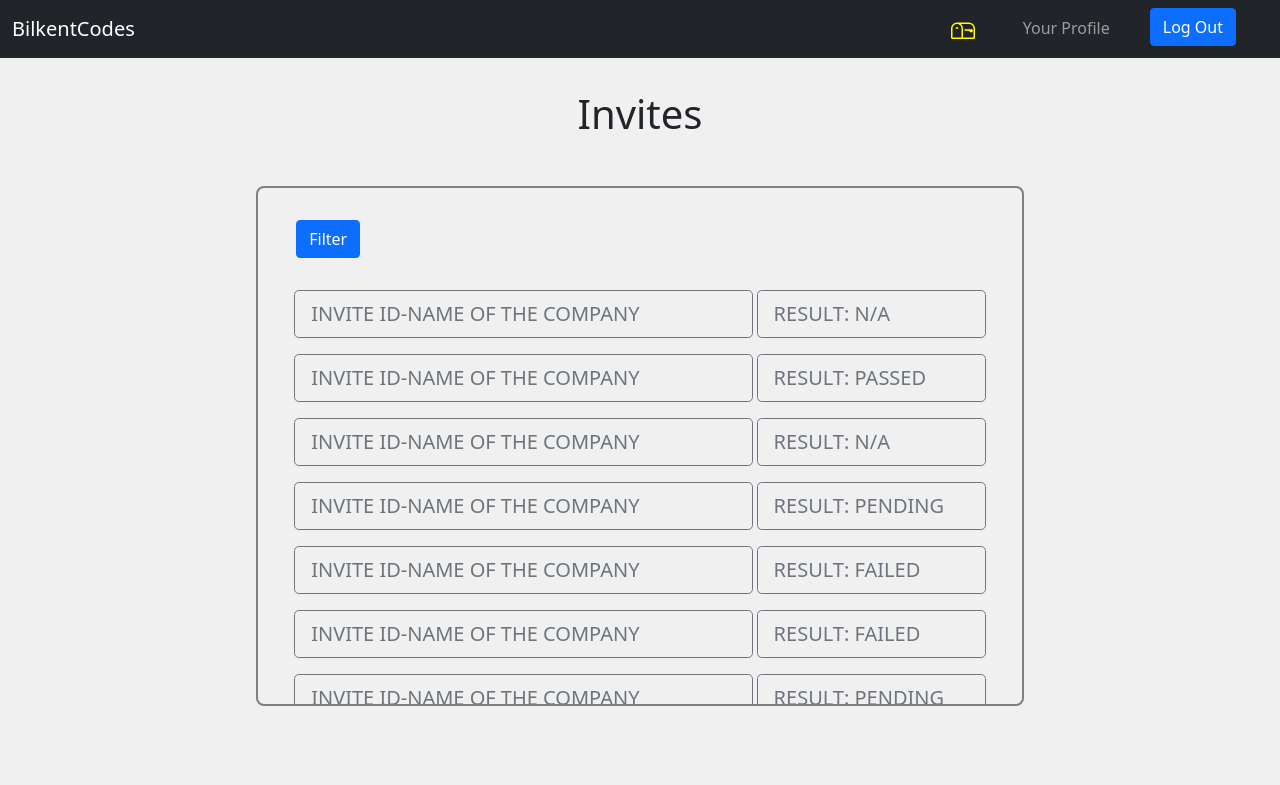
After one commit to CS353-Group15/CS353-Group15.github.io, a PHP site: page /userAllInvites.php in a window 1280 px wide. The commit adds this page. Shown: the top 785 px of the page. Run offline with PHP 8.4, Linux system fonts and the light colour scheme.

Commit message:
Added all invites page for company & user

```diff
--- a/src/CSS/style.css
+++ b/src/CSS/style.css
@@ -712,3 +712,80 @@ a:hover {
 }
 
 /* END OF NEW ANNOUNCEMENT*/
+
+/* USER ALL INVITES */
+.user-all-invites-content::-webkit-scrollbar {
+  display: none;
+}
+
+.user-all-invites-content {
+  width: 100%;
+  max-height: 520px;
+  border: gray 2px solid;
+  border-radius: 8px;
+  display: flex;
+  flex-direction: column;
+  justify-content: space-between;
+  align-items: center;
+  overflow-y: scroll;
+  padding-top: 16px;
+}
+
+.user-all-invites-content-top {
+  width: 90%;
+  margin-bottom: 32px;
+  margin-top: 16px;
+  display: flex;
+  flex-direction: column;
+  align-items: self-start;
+}
+
+.user-all-invites-content-bottom::-webkit-scrollbar {
+  display: none;
+}
+
+.user-all-invites-content-bottom {
+  max-height: 512px;
+  width: 100%;
+  display: flex;
+  flex-direction: column;
+  align-items: center;
+  overflow-y: scroll;
+}
+
+.user-all-invites-content-bottom-links-box {
+  width: 100%;
+  display: flex;
+  justify-content: center;
+}
+
+.user-all-invites-content-bottom-links {
+  width: 60%;
+  text-align: left;
+  margin-bottom: 16px;
+  white-space: nowrap;
+  overflow: hidden;
+  text-overflow: ellipsis;
+  margin-right: 2px;
+}
+
+.user-all-invites-content-bottom-links-res {
+  width: 30%;
+  text-align: left;
+  margin-bottom: 16px;
+  white-space: nowrap;
+  overflow: hidden;
+  text-overflow: ellipsis;
+  margin-left: 2px;
+}
+
+.user-all-invites-content-footer {
+  width: 90%;
+  margin-bottom: 32px;
+  margin-top: 16px;
+  display: flex;
+  flex-direction: column;
+  align-items: self-end;
+}
+
+/* END OF USER ALL INVITES */
--- /dev/null
+++ b/src/userAllInvites.php
@@ -0,0 +1,104 @@
+<?php
+?>
+<!DOCTYPE html>
+<html lang="en">
+
+<head>
+  <meta charset="UTF-8">
+  <meta http-equiv="X-UA-Compatible" content="IE=edge">
+  <meta name="viewport" content="width=device-width, initial-scale=1.0">
+  <title>BilkentCodes</title>
+  <link href="https://cdn.jsdelivr.net/npm/bootstrap@5.1.3/dist/css/bootstrap.min.css" rel="stylesheet" integrity="sha384-1BmE4kWBq78iYhFldvKuhfTAU6auU8tT94WrHftjDbrCEXSU1oBoqyl2QvZ6jIW3" crossorigin="anonymous">
+  <link rel="stylesheet" href="CSS/style.css">
+
+  <script>
+    // TODO
+  </script>
+</head>
+
+<body>
+  <nav class="navbar navbar-expand-lg navbar-dark bg-dark">
+    <div class="container-fluid">
+      <div class="navbar-brand">BilkentCodes</div>
+      <button class="navbar-toggler" type="button" data-bs-toggle="collapse" data-bstarget="#navbarSupportedContent" aria-controls="navbarSupportedContent" aria-expanded="false" aria-label="Toggle navigation">
+        <span class="navbar-toggler-icon"></span>
+      </button>
+      <div class="collapse navbar-collapse justify-content-end" id="navbarSupportedContent">
+        <ul class="navbar-nav">
+          <li class="nav-item nav-links">
+            <a class="nav-link" href="#">
+              <svg xmlns="http://www.w3.org/2000/svg" width="24" height="24" fill="yellow" class="bi bi-mailbox" viewBox="0 0 16 16">
+                <path d="M4 4a3 3 0 0 0-3 3v6h6V7a3 3 0 0 0-3-3zm0-1h8a4 4 0 0 1 4 4v6a1 1 0 0 1-1 1H1a1 1 0 0 1-1-1V7a4 4 0 0 1 4-4zm2.646 1A3.99 3.99 0 0 1 8 7v6h7V7a3 3 0 0 0-3-3H6.646z" />
+                <path d="M11.793 8.5H9v-1h5a.5.5 0 0 1 .5.5v1a.5.5 0 0 1-.5.5h-1a.5.5 0 0 1-.354-.146l-.853-.854zM5 7c0 .552-.448 0-1 0s-1 .552-1 0a1 1 0 0 1 2 0z" />
+              </svg>
+            </a>
+          </li>
+          <li class="nav-item nav-links">
+            <a class="nav-link" href="userProfile.php">Your Profile</a>
+          </li>
+          <li class="nav-item nav-links">
+            <form action="userHomePage.php" method="POST" id="logout">
+              <div>
+                <button class="btn btn-primary btn-large" type="submit" name="logout">Log Out</button>
+              </div>
+            </form>
+          </li>
+        </ul>
+      </div>
+    </div>
+  </nav>
+
+  <div class="user-old-submission">
+    <div class="user-old-submission-header">
+      <h1 class="user-old-submission-header-top" title="Scroll down to see more">
+        Invites
+      </h1>
+    </div>
+    <div class="user-all-invites-content">
+      <div class="user-all-invites-content-top">
+        <button class="btn btn-primary ">Filter</button>
+      </div>
+      <div class="user-all-invites-content-bottom">
+        <!-- EXAMPLE -->
+        <div class="user-all-invites-content-bottom-links-box">
+          <a href="#" class="btn btn-outline-secondary btn-lg user-all-invites-content-bottom-links">INVITE ID-NAME OF THE COMPANY</a>
+          <a href="#" class="btn btn-outline-secondary btn-lg user-all-invites-content-bottom-links-res">RESULT: N/A</a>
+        </div>
+        <div class="user-all-invites-content-bottom-links-box">
+          <a href="#" class="btn btn-outline-secondary btn-lg user-all-invites-content-bottom-links">INVITE ID-NAME OF THE COMPANY</a>
+          <a href="#" class="btn btn-outline-secondary btn-lg user-all-invites-content-bottom-links-res">RESULT: PASSED</a>
+        </div>
+        <div class="user-all-invites-content-bottom-links-box">
+          <a href="#" class="btn btn-outline-secondary btn-lg user-all-invites-content-bottom-links">INVITE ID-NAME OF THE COMPANY</a>
+          <a href="#" class="btn btn-outline-secondary btn-lg user-all-invites-content-bottom-links-res">RESULT: N/A</a>
+        </div>
+        <div class="user-all-invites-content-bottom-links-box">
+          <a href="#" class="btn btn-outline-secondary btn-lg user-all-invites-content-bottom-links">INVITE ID-NAME OF THE COMPANY</a>
+          <a href="#" class="btn btn-outline-secondary btn-lg user-all-invites-content-bottom-links-res">RESULT: PENDING</a>
+        </div>
+        <div class="user-all-invites-content-bottom-links-box">
+          <a href="#" class="btn btn-outline-secondary btn-lg user-all-invites-content-bottom-links">INVITE ID-NAME OF THE COMPANY</a>
+          <a href="#" class="btn btn-outline-secondary btn-lg user-all-invites-content-bottom-links-res">RESULT: FAILED</a>
+        </div>
+        <div class="user-all-invites-content-bottom-links-box">
+          <a href="#" class="btn btn-outline-secondary btn-lg user-all-invites-content-bottom-links">INVITE ID-NAME OF THE COMPANY</a>
+          <a href="#" class="btn btn-outline-secondary btn-lg user-all-invites-content-bottom-links-res">RESULT: FAILED</a>
+        </div>
+        <div class="user-all-invites-content-bottom-links-box">
+          <a href="#" class="btn btn-outline-secondary btn-lg user-all-invites-content-bottom-links">INVITE ID-NAME OF THE COMPANY</a>
+          <a href="#" class="btn btn-outline-secondary btn-lg user-all-invites-content-bottom-links-res">RESULT: PENDING</a>
+        </div>
+        <div class="user-all-invites-content-bottom-links-box">
+          <a href="#" class="btn btn-outline-secondary btn-lg user-all-invites-content-bottom-links">INVITE ID-NAME OF THE COMPANY</a>
+          <a href="#" class="btn btn-outline-secondary btn-lg user-all-invites-content-bottom-links-res">RESULT: N/A</a>
+        </div>
+        <!-- END OF EXAMPLE -->
+
+      </div>
+    </div>
+  </div>
+
+
+</body>
+
+</html>
```
Also changed, not shown: src/companyAllInvites.php (added, +104 -0 lines).
